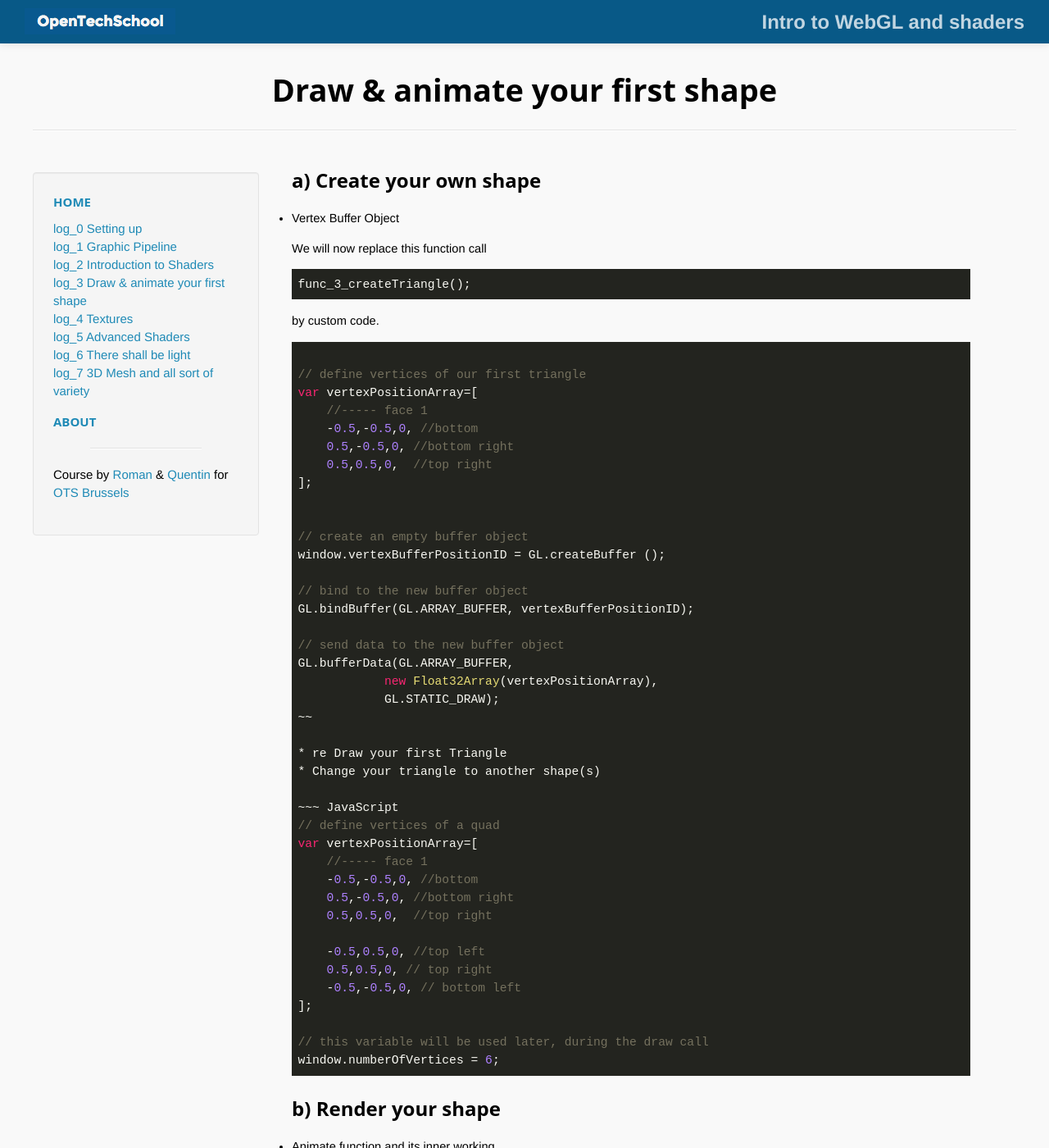
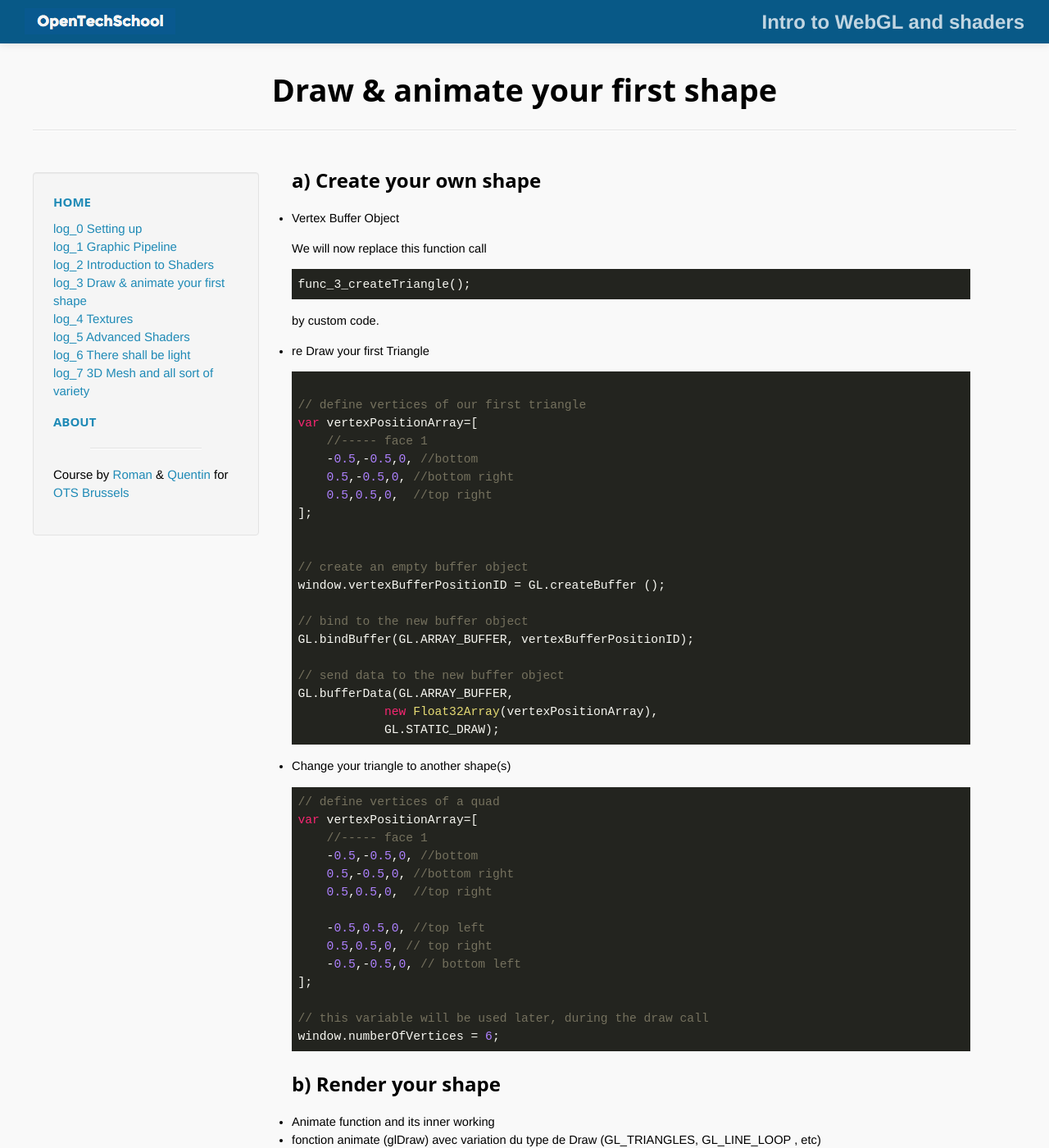
Before and after one commit to OpenTechSchool-Brussels/intro-to-webGL-and-shaders, a Jekyll site: the page built from log3_draw-animate-shape.md, in a window 1280 px wide and 1400 px high. Shown: the whole window at 82% size. Built offline with Jekyll 4.4.1, drawn with Linux system fonts in a browser that asks for light colours; some of the changed lines change nothing that is shown.

Commit message:
update log 3

```diff
--- a/log3_draw-animate-shape.md
+++ b/log3_draw-animate-shape.md
@@ -15,6 +15,8 @@ func_3_createTriangle();
 ~~~
 
 by custom code.
+
+* re Draw your first Triangle
 
 ~~~ JavaScript
 
@@ -37,9 +39,9 @@ GL.bindBuffer(GL.ARRAY_BUFFER, vertexBufferPositionID);
 GL.bufferData(GL.ARRAY_BUFFER,
             new Float32Array(vertexPositionArray),
             GL.STATIC_DRAW);
-~~
+~~~
 
-* re Draw your first Triangle
+
 * Change your triangle to another shape(s)
 
 ~~~ JavaScript
```
